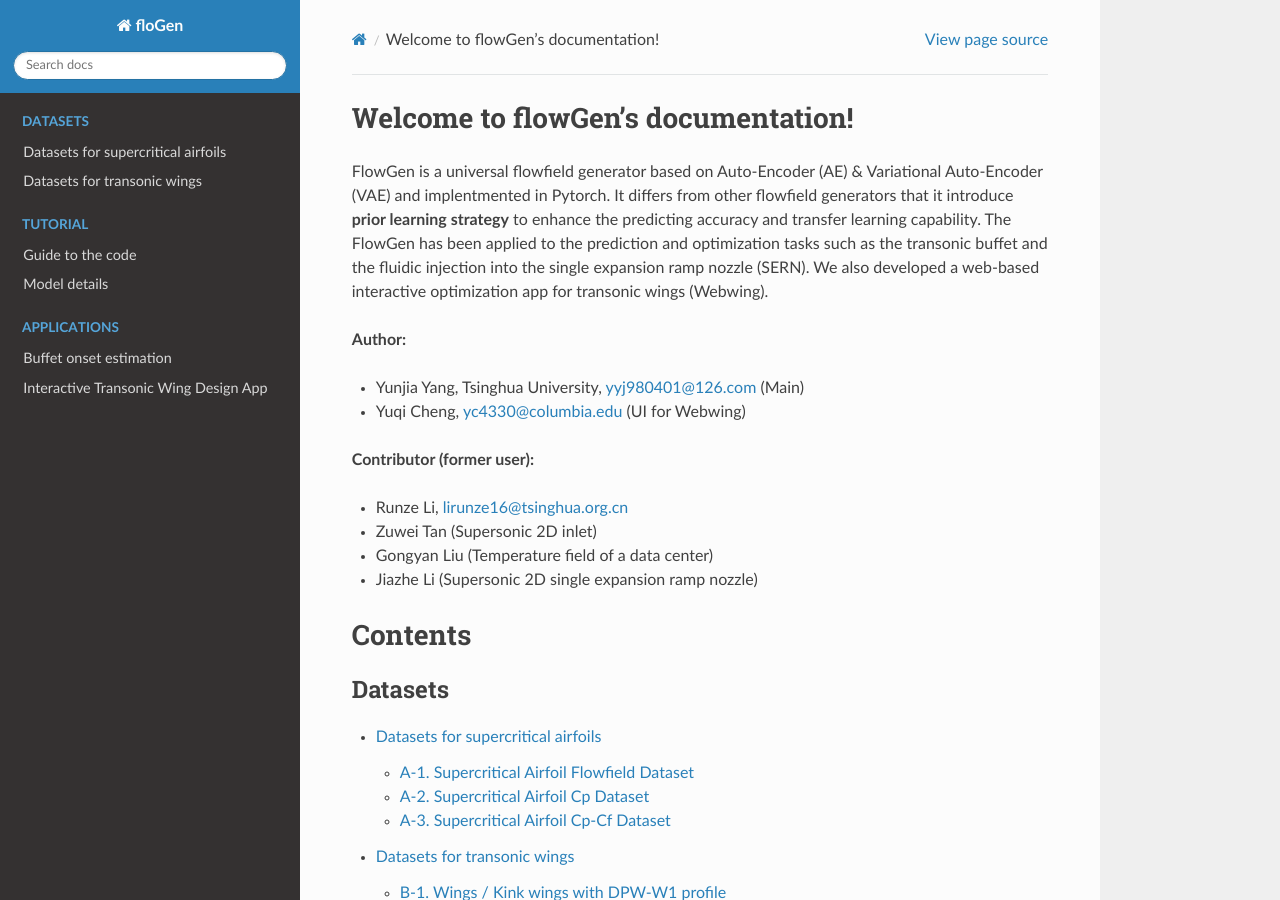
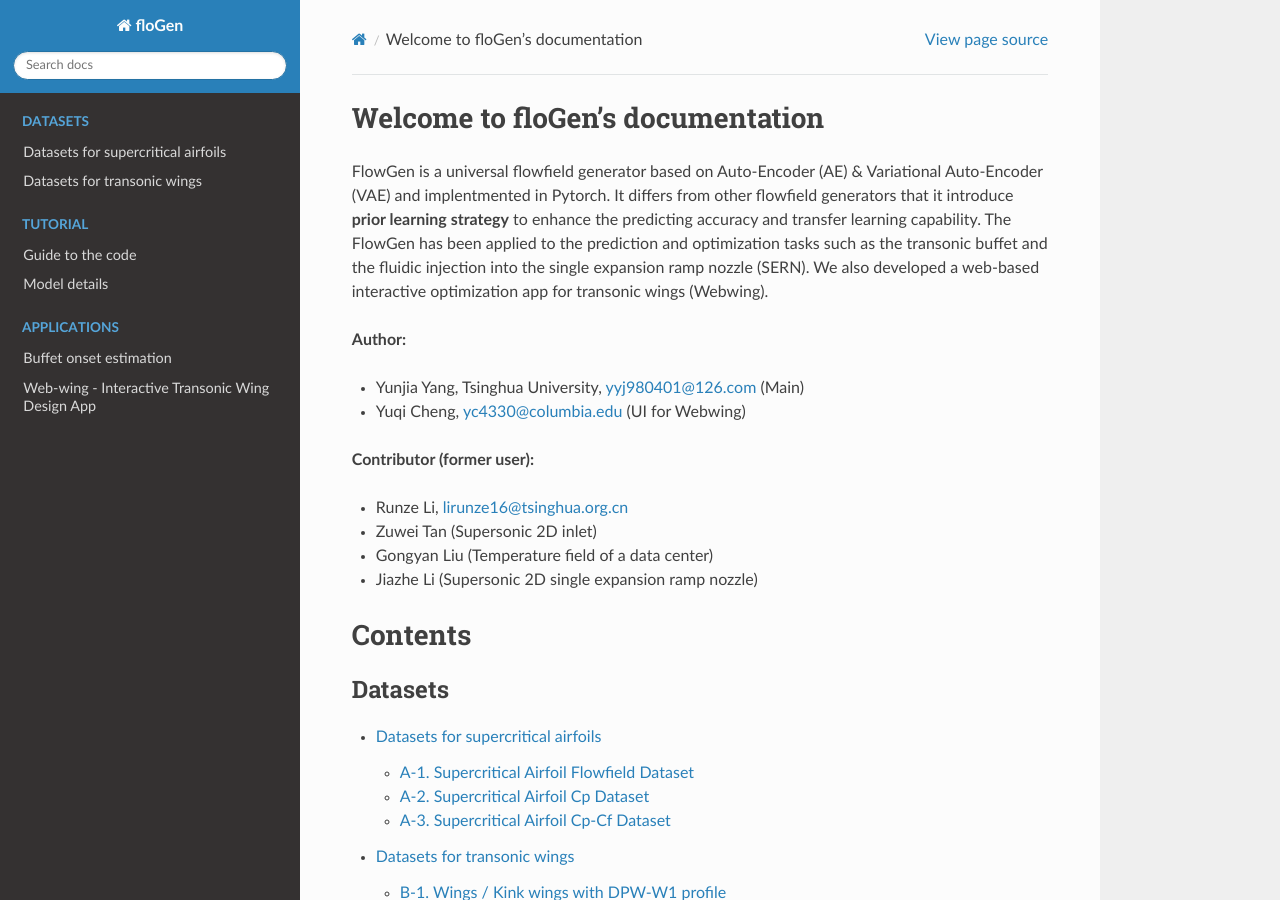
Before and after one commit to YangYunjia/floGen, a Sphinx documentation site: the page built from docs/source/index.rst, in a window 1280 px wide and 900 px high. Built offline with Sphinx 7.4.7 and the Read the Docs theme 2.0.0, drawn with Linux system fonts in a browser that asks for light colours; some of the changed text lies outside the part shown.

```diff
--- a/docs/source/conf.py
+++ b/docs/source/conf.py
@@ -34,6 +34,10 @@ extensions = ['myst_parser',
               'sphinx.ext.mathjax',
               ]
 
+myst_enable_extensions = [
+    "dollarmath",
+    ]
+
 # Add any paths that contain templates here, relative to this directory.
 templates_path = ['_templates']
 
@@ -48,30 +52,9 @@ exclude_patterns = []
 # The theme to use for HTML and HTML Help pages.  See the documentation for
 # a list of builtin themes.
 #
-html_theme = 'alabaster'
+html_theme = "sphinx_rtd_theme"
 
 # Add any paths that contain custom static files (such as style sheets) here,
 # relative to this directory. They are copied after the builtin static files,
 # so a file named "default.css" will overwrite the builtin "default.css".
 html_static_path = ['_static']
-
-# import recommonmark
-# from recommonmark.parser import CommonMarkParser
-# from recommonmark.transform import AutoStructify
-# source_parsers = {
-#     '.md': CommonMarkParser,
-#    }
-# source_suffix = ['.rst', '.md']
-
-# html_theme = "sphinx_rtd_theme"
-
-# def setup(app):
-#     app.add_config_value('recommonmark_config', {
-#             # 'url_resolver': lambda url: github_doc_root + url,
-#             'auto_toc_tree_section': 'Contents',
-#             }, True)
-#     app.add_transform(AutoStructify)
-
-import sphinx_rtd_theme
-html_theme = "sphinx_rtd_theme"
-html_theme_path = [sphinx_rtd_theme.get_html_theme_path()]
--- a/docs/source/index.rst
+++ b/docs/source/index.rst
@@ -3,7 +3,7 @@
    You can adapt this file completely to your liking, but it should at least
    contain the root `toctree` directive.
 
-Welcome to flowGen's documentation!
+Welcome to floGen's documentation
 ===================================
 
 FlowGen is a universal flowfield generator based on Auto-Encoder (AE) & Variational Auto-Encoder (VAE) and implentmented in Pytorch.
```
Also changed, not shown: other parts of docs/source/index.rst (+1 -1 lines), docs/source/airfoildataset.md (+15 -19 lines), docs/source/simpleguide.md (+4 -4 lines), docs/source/wing.md (deleted, +0 -1 lines), docs/source/wingapp.md (added, +21 -0 lines), readme.md (+12 -0 lines), docs/source/_static/images/webwing/webwing.gif (added).
